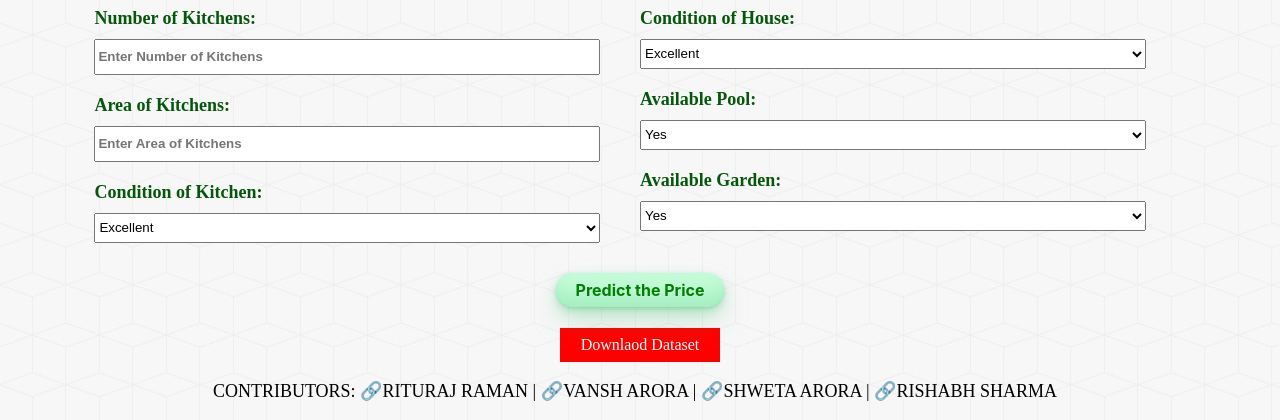
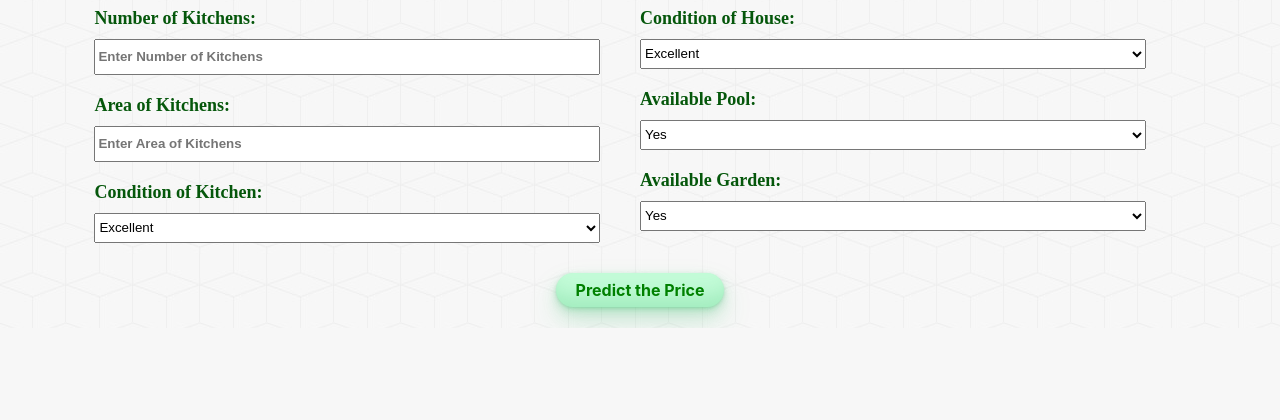
Before and after one commit to Thushan96/House_Price_Prediction_System, a Flask app: page / in a window 1280 px wide. Shown: the part 578-998 px from the top of the page. After the commit the page ends 906 px from the top, so only its background shows below. Run offline with Flask 3, Linux system fonts and the light colour scheme; parts of the project's set-up code (start-up, migrations or seed data) failed here and were passed over.

Commit message:
changes in html file

```diff
--- a/app.py
+++ b/app.py
@@ -23,7 +23,7 @@ def predict():
 
     df = pd.DataFrame(variables_data, columns=features_name)
     house_price = int(model.predict(df))
-    return render_template('index.html', prediction_text='The Estimated Price for the House is ₹{}'.format(house_price))
+    return render_template('index.html', prediction_text='The Estimated Price for the House is RS.{}.00'.format(house_price))
 
 
 if __name__ == "__main__":
--- a/templates/index.css
+++ b/templates/index.css
@@ -122,11 +122,18 @@ label:after {
   content: ": ";
 }
 .csv {
-  background-color: red;
+  background-color: #2596be;
+  color: #ffffff;
   text-align: center;
-  padding: 8px 0;
-  width: 160px;
-  margin: auto;
+  padding: 10px 20px;
+  border-radius: 4px;
+  text-decoration: none;
+  display: inline-block;
+  transition: background-color 0.3s ease;
+}
+
+.csv:hover {
+  background-color: #2596be;
 }
 
 .csv a {
--- a/templates/index.html
+++ b/templates/index.html
@@ -281,15 +281,11 @@
 <div id="result">
     <h1>{{ prediction_text }}</h1>
 </div>
-<div class="csv">
+
+<!-- <div class="csv">
     <a href="../static/HousePriceData.csv" download>Downlaod Dataset</a>
-<!--    <a href="../static/Model_Training.ipynb" download>Downlaod Source Code</a>-->
-</div>
-<div class="creator">
-    <p>CONTRIBUTORS: <a href="https://github.com/RITURAJRAMAN/House_Price_Prediction_System" style="color: black">🔗RITURAJ
-        RAMAN</a> | <a href="https://github.com/vansh-arora18" style="color: black">🔗VANSH ARORA</a> | <a
-            href="https://github.com/Shweta2810" style="color: black">🔗SHWETA ARORA</a> | <a
-            href="https://github.com/Rishabh0425" style="color: black">🔗RISHABH SHARMA</a></p>
-</div>
+    <a href="../static/Model_Training.ipynb" download>Downlaod Source Code</a>
+</div> -->
+
 </body>
 </html>
```
Also changed, not shown: README.md.
